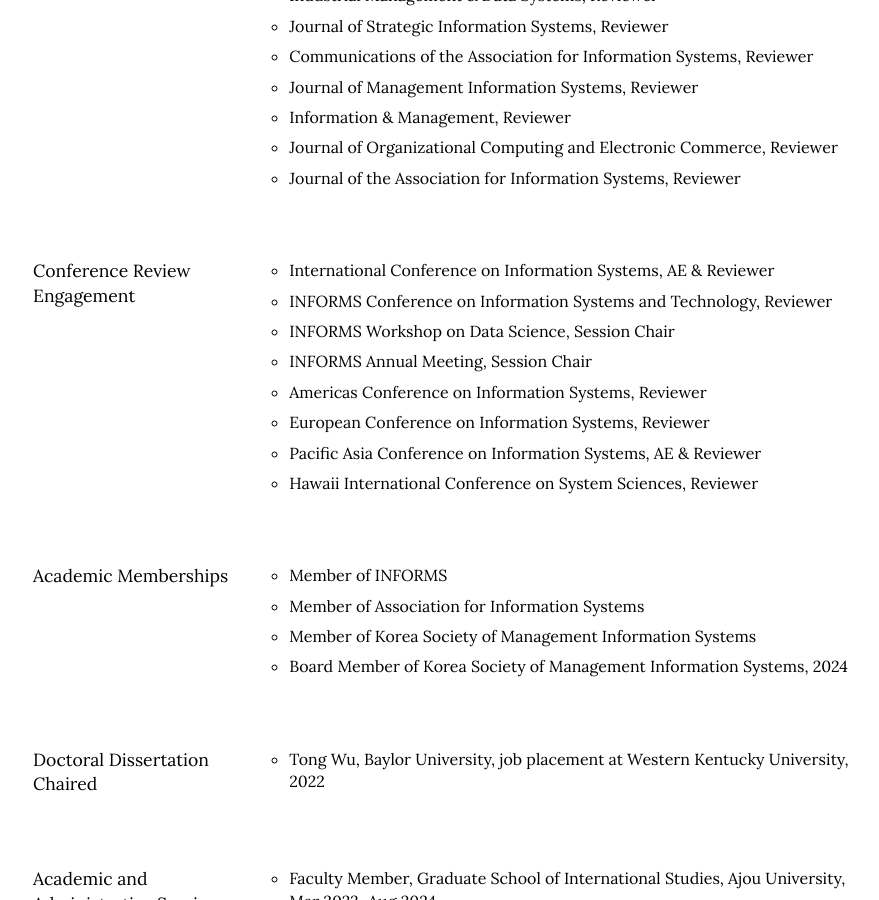
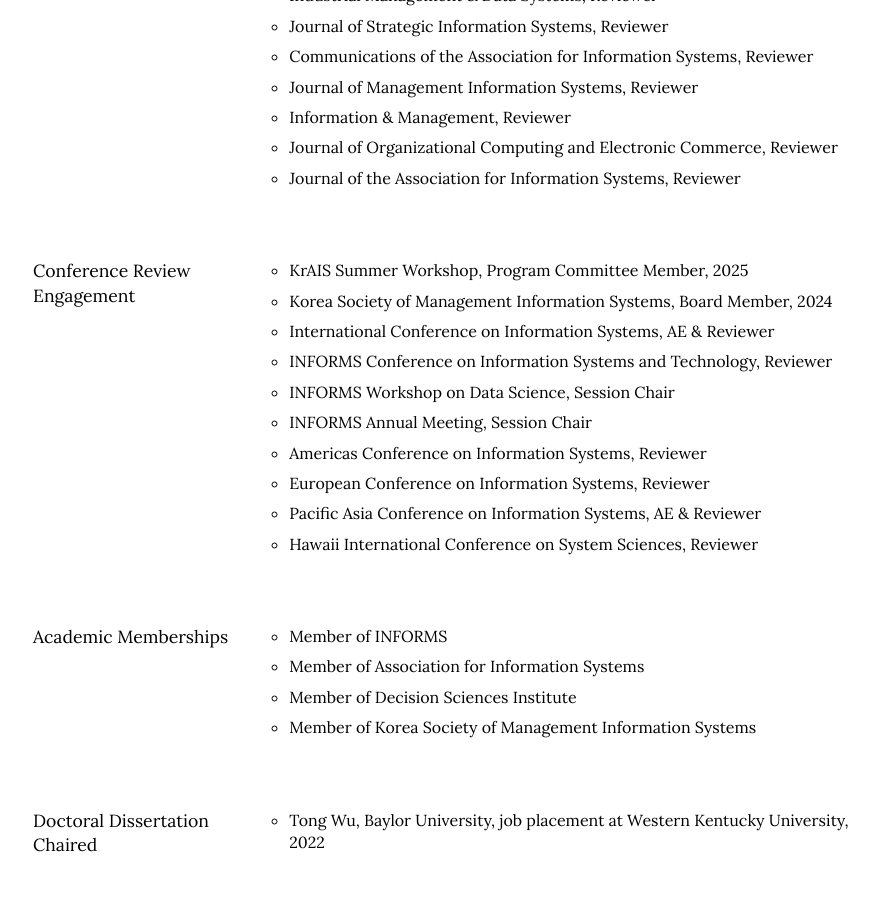
Before and after one commit to istaehun/taehun, a Jekyll site: the page built from engagement.html, in a window 1280 px wide and 900 px high, scrolled down 3486 px. Shown: the whole window, without its empty margins (187-1066 px from the left). Built offline with Jekyll 4.4.1, drawn with Linux system fonts in a browser that asks for light colours; nearby versions of some CDN libraries.

Commit message:
Update engagement.yml

```diff
--- a/_data/engagement.yml
+++ b/_data/engagement.yml
@@ -80,6 +80,8 @@
   -
     title: Conference Review Engagement
     list:
+      - "KrAIS Summer Workshop, Program Committee Member, 2025"
+      - "Korea Society of Management Information Systems, Board Member, 2024"
       - "International Conference on Information Systems, AE & Reviewer"
       - "INFORMS Conference on Information Systems and Technology, Reviewer"
       - "INFORMS Workshop on Data Science, Session Chair"
@@ -93,8 +95,8 @@
     list:
       - "Member of INFORMS"
       - "Member of Association for Information Systems"
+      - "Member of Decision Sciences Institute"
       - "Member of Korea Society of Management Information Systems"
-      - "Board Member of Korea Society of Management Information Systems, 2024"
   -
     title: Doctoral Dissertation Chaired
     list:
```
